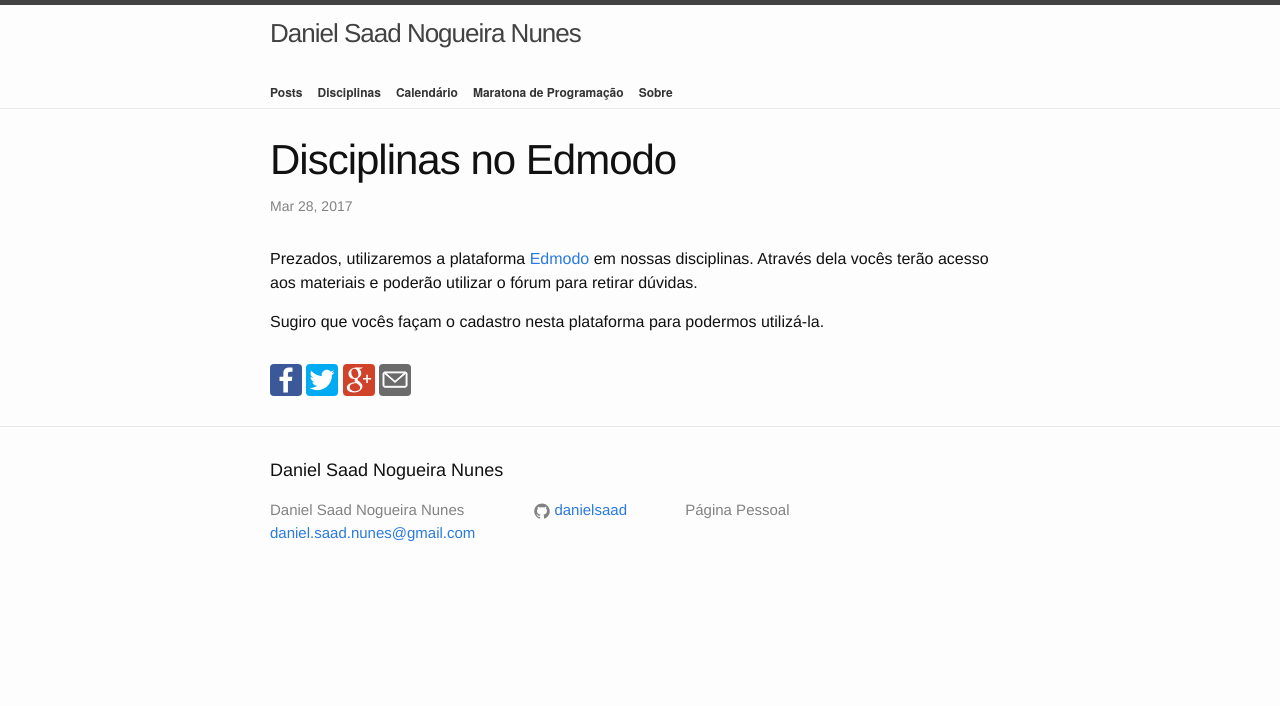
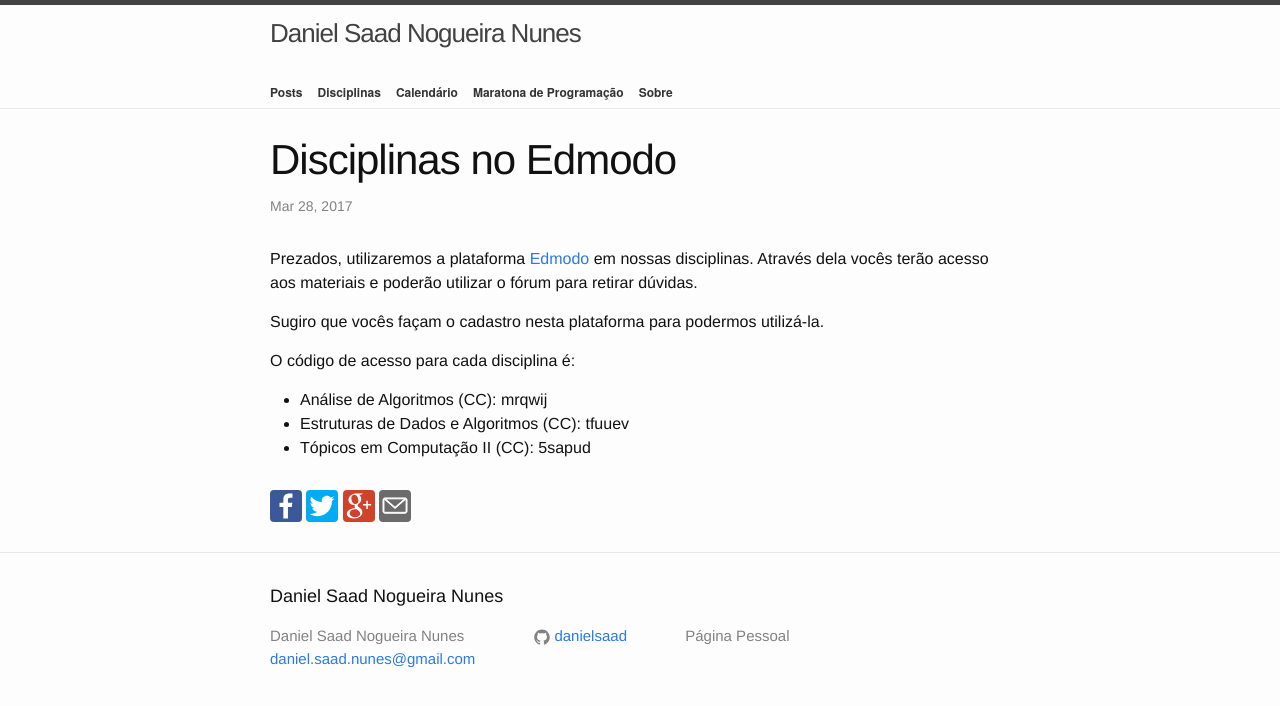
Before and after one commit to danielsaad/danielsaad.github.io, a Jekyll site: the page built from _posts/2017-03-28-disciplinas-no-edmodo.md, in a window 1280 px wide. Shown: the top 706 px of the page. Built offline with Jekyll 4.4.1, drawn with Linux system fonts in a browser that asks for light colours; comment, search, counter and statistics services are not loaded.

Commit message:
Adicionando Códigos das disciplinas no edmodo

```diff
--- a/_posts/2017-03-28-disciplinas-no-edmodo.md
+++ b/_posts/2017-03-28-disciplinas-no-edmodo.md
@@ -10,3 +10,9 @@
 vocês terão acesso aos materiais e poderão utilizar o fórum para retirar dúvidas.
 
 Sugiro que vocês façam o cadastro nesta plataforma para podermos utilizá-la.
+
+O código de acesso para cada disciplina é:
+
+* Análise de Algoritmos (CC): mrqwij
+* Estruturas de Dados e Algoritmos (CC): tfuuev
+* Tópicos em Computação II (CC): 5sapud
```
